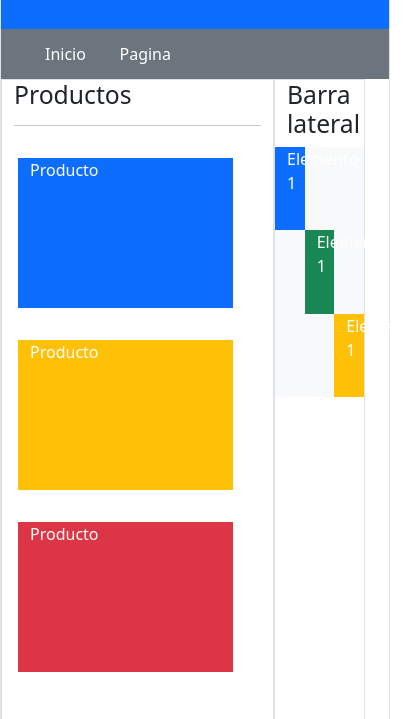
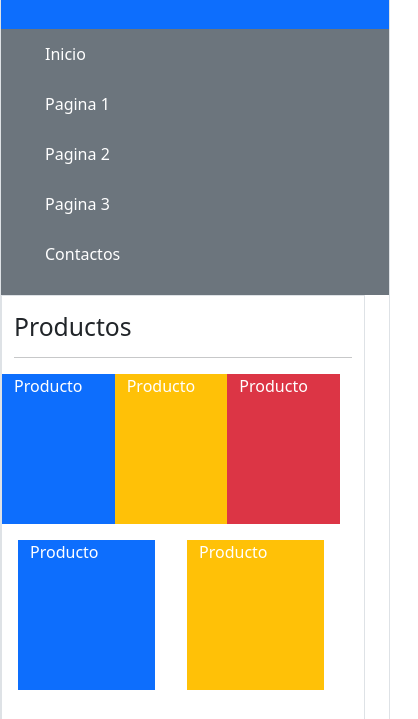
Before and after one commit to dantport2899/css, a plain HTML site: page aprendiendo-bootstrap/index.html in a window 390 px wide. Shown: the part 95-814 px from the top of the page, 418 px wide, since content can reach past the window. Drawn offline with Linux system fonts and the light colour scheme.

Commit message:
bootstrap

```diff
--- a/aprendiendo-bootstrap/index.html
+++ b/aprendiendo-bootstrap/index.html
@@ -3,7 +3,7 @@
 <head>
     <meta charset="UTF-8">
     <meta http-equiv="X-UA-Compatible" content="IE=edge">
-    <meta name="viewport" content="width=device-width, initial-scale=1.0">
+    <meta name="viewport" content="width=device-width, user-scaleble=no">
     <title>Aprendiendo Bootstrap con Dante Portales</title>
     <link rel="stylesheet" href="bootstrap/css/bootstrap.min.css">
     <link rel="stylesheet" href="styles.css">
@@ -23,20 +23,31 @@
             <header id="header" class="col-12 bg-primary text-white p-4 pl-5">
                 <h1>Aprendeindo Bootstrap con Dante Portales</h1>
             </header>
-            <nav id="menu" class="col-12 bg-secondary text-white">
+            <nav id="menu" class="col-12 bg-secondary text-white d-sm-none d-md-block">
                 <ul class="row w-50">
-                    <li class="col">Inicio</a></li>
-                    <li class="col">Pagina 1</a></li>
-                    <li class="col">Pagina 2</a></li>
-                    <li class="col">Pagina 3</a></li>
-                    <li class="col">Contactos</a></li>
+                    <li class="col-xs-12 col-sm-12 col-md">Inicio</a></li>
+                    <li class="col-xs-12 col-sm-12 col-md">Pagina 1</a></li>
+                    <li class="col-xs-12 col-sm-12 col-md">Pagina 2</a></li>
+                    <li class="col-xs-12 col-sm-12 col-md">Pagina 3</a></li>
+                    <li class="col-xs-12 col-sm-12 col-md">Contactos</a></li>
                 </ul>
             </nav>
             <section id="content" class="row">
-                <section id="products" class="col-9 border">
-                    <h2>Productos</h2>
+                <section id="products" class="border col-xs-12 col-sm-12 col-md-9 ">
+                    <h2 class="pt-3">Productos</h2>
                     <hr>
                     <div class="items row">
+                        <div class="row">
+                            <div class="item col col-sm-12 col-md-4 bg-primary text-white">
+                                Producto
+                            </div>
+                            <div class="item col col-sm-6 col-md-4 bg-warning text-white ">
+                                Producto
+                            </div>
+                            <div class="item col col-sm-6 col-md-4 bg-danger text-white ">
+                                Producto
+                            </div>
+                        </div>
                         <div class="row">
                             <div class="item col bg-primary text-white m-3">
                                 Producto
@@ -92,7 +103,7 @@
                         </div>
                     </div>
                 </section>
-                <aside id="aside" class="col-3 border">
+                <aside id="aside" class="col-3 border d-none d-sm-none d-md-block">
                     <h2>Barra lateral</h2>
 
                     <div class="lateral row bg-light align-items-center">
--- a/aprendiendo-bootstrap/styles.css
+++ b/aprendiendo-bootstrap/styles.css
@@ -23,3 +23,9 @@ footer{
 .lateral > div{
     height: calc(250px/3);
 }
+
+@media (max-width: 768px){
+    #menu{
+        height: auto;
+    }
+}
```
